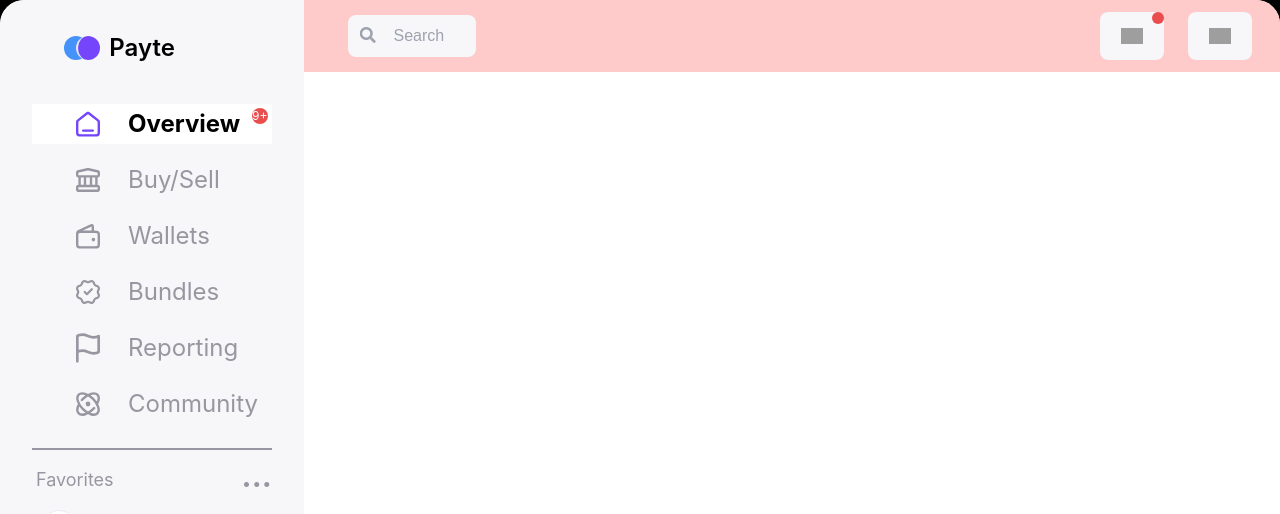
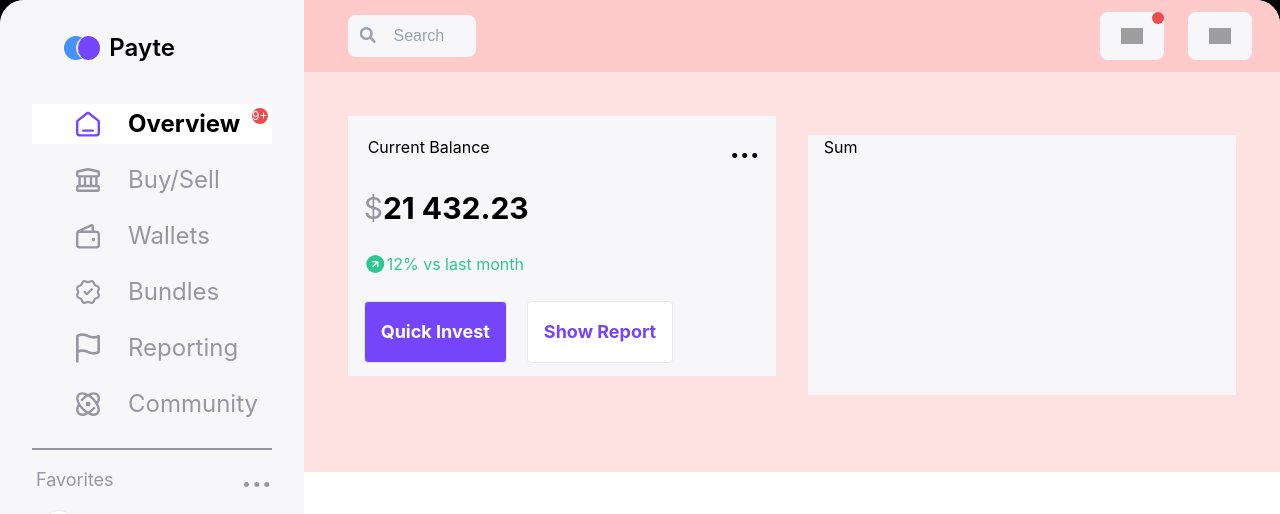
Before and after one commit to yakuza16/TASK, a Vue app in the folder riotters/: page / in a window 1280 px wide. Shown: the top 514 px of the page. Built offline with nearby package versions, Linux system fonts and the light colour scheme; grey boxes are pictures that could not be loaded; a web font is replaced by a local one.

Commit message:
current balance

```diff
--- /dev/null
+++ b/riotters/src/components/CurrentBalance.vue
@@ -0,0 +1,30 @@
+<script setup></script>
+
+<template>
+  <div
+    class="bg-[#F7F7F9] w-full h-full md:h-5/6 md:basis-1/2 px-4 flex flex-col justify-around"
+  >
+    <div class="flex justify-between items-center">
+      <p class="ml-2 lg:ml-1">Current Balance</p>
+      <span class="text-base font-bold md:text-3xl">...</span>
+    </div>
+    <p class="text-3xl">
+      <span class="text-[#9896A1]">$</span
+      ><span class="font-bold">21 432.23</span>
+    </p>
+    <p class="flex">
+      <span><img src="/arrow_up.svg" alt="arrow up" /></span
+      ><span class="text-[#2DC78F]">12% vs last month</span>
+    </p>
+    <div class="flex md:space-x-5 text-xs md:text-lg md:font-bold">
+      <button class="text-white bg-[#7445FB] rounded p-1 md:p-4 border">
+        Quick Invest
+      </button>
+      <button class="bg-white text-[#7445FB] rounded p-1 md:p-4 border">
+        Show Report
+      </button>
+    </div>
+  </div>
+</template>
+
+<style></style>
--- a/riotters/src/components/MainContent.vue
+++ b/riotters/src/components/MainContent.vue
@@ -1,9 +1,17 @@
 <script setup>
 import MainMenu from "./MainMenu.vue";
+import CurrentBalance from "./CurrentBalance.vue";
+import Summary from "./Summary.vue";
 </script>
 
 <template>
   <div>
     <MainMenu />
+    <div
+      class="flex flex-col p-2 space-y-3 md:p-11 md:flex-row h-1/3 md:h-3/6 md:items-baseline bg-red-100 md:space-x-8"
+    >
+      <CurrentBalance />
+      <Summary />
+    </div>
   </div>
 </template>
--- /dev/null
+++ b/riotters/src/components/Summary.vue
@@ -0,0 +1,7 @@
+<script setup></script>
+
+<template>
+  <div class="bg-[#F7F7F9] w-full h-full md:h-5/6 md:basis-1/2 px-4">Sum</div>
+</template>
+
+<style></style>
```
